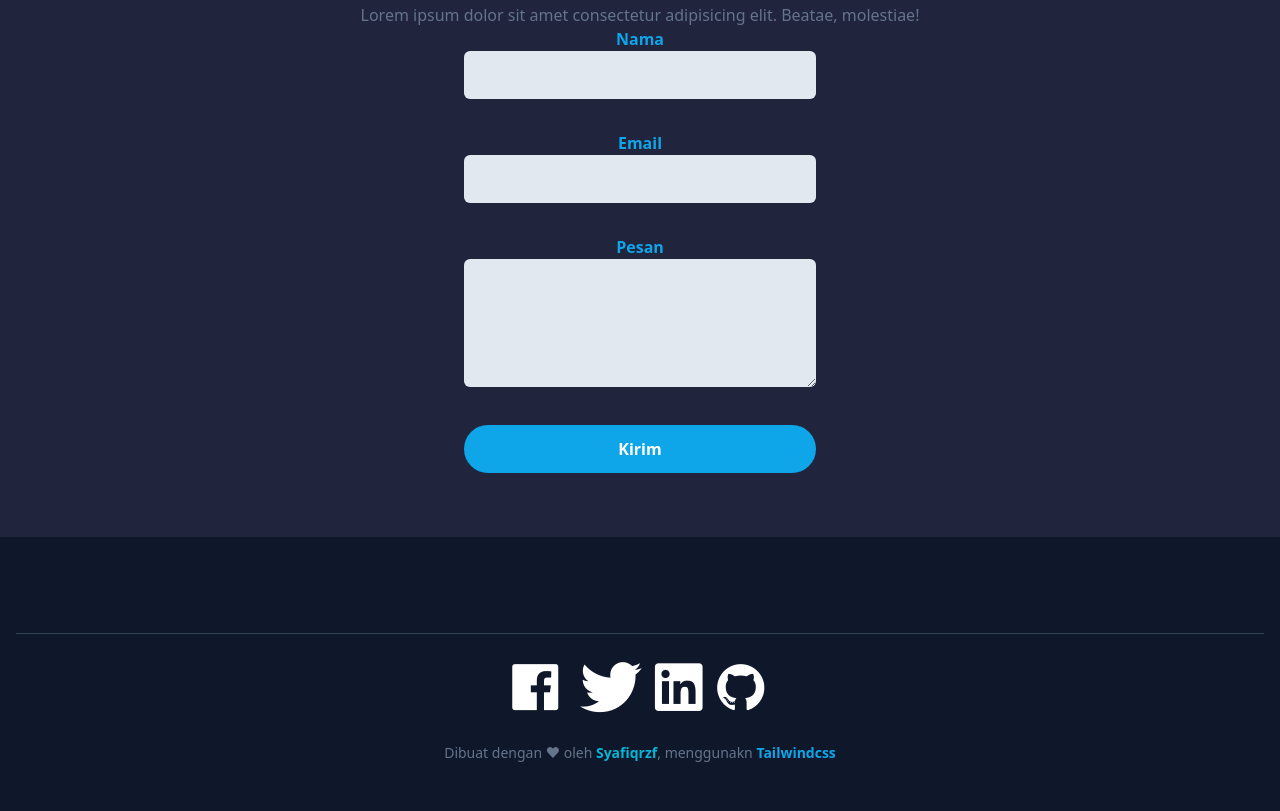
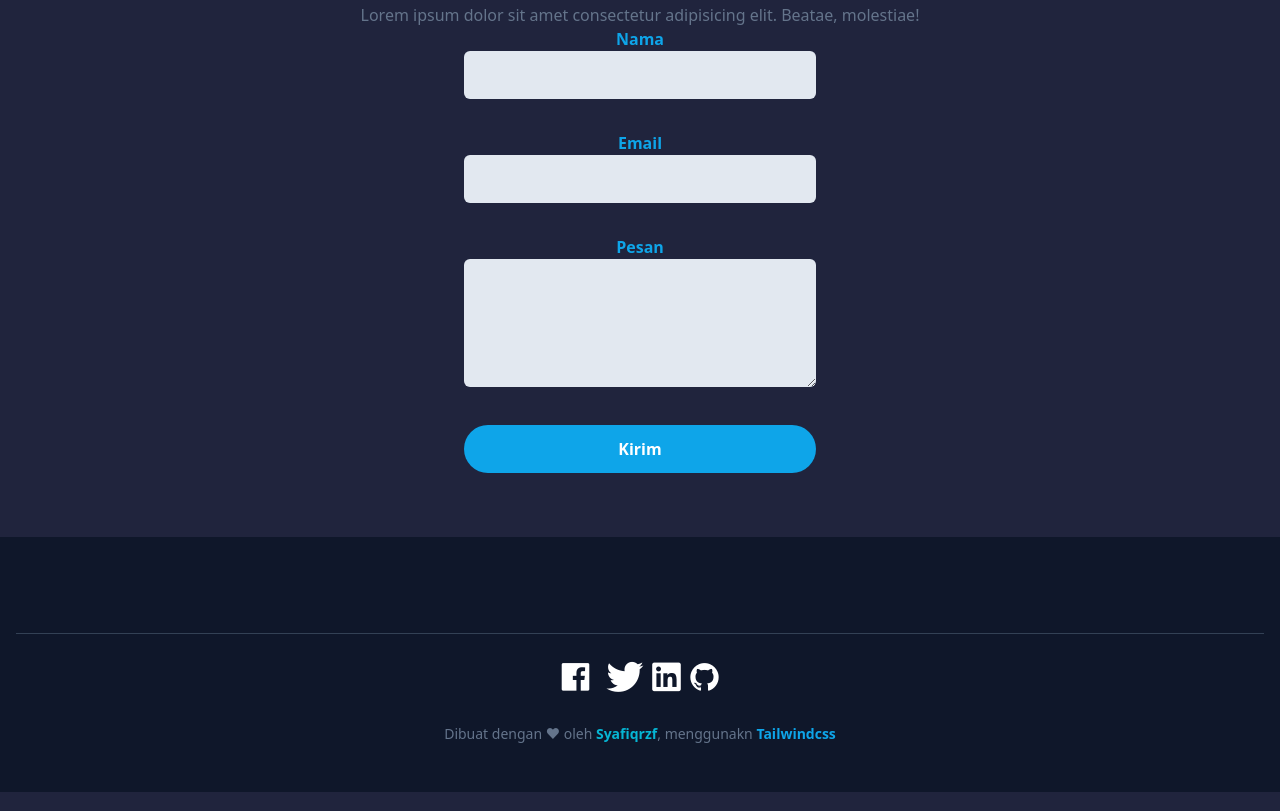
Before and after one commit to Syafiq1331/Portfolio, a website: page index.html in a window 1280 px wide. Shown: the part 1857-2668 px from the top of the page. Drawn offline with nearby package versions, Linux system fonts and the light colour scheme.

Commit message:
"update navbar function"

```diff
--- a/index.html
+++ b/index.html
@@ -37,7 +37,7 @@
                                 <a href="#about" class="py-2 mx-8  flex group-hover:text-cyan-500">Tentang saya</a>
                             </li>
                             <li class="group">
-                                <a href="#portfolio" class="py-2 mx-8  flex group-hover:text-cyan-500">Portfolio</a>
+                                <a href="#project" class="py-2 mx-8  flex group-hover:text-cyan-500">Project</a>
                             </li>
                             <li class="group">
                                 <a href="#contact" class="py-2 mx-8  flex group-hover:text-cyan-500">Contact</a>
@@ -218,7 +218,7 @@
 
 
     <!-- Contact Me start -->
-    <sectio id="Contact" class="pt-36 pb-32">
+    <sectio id="contact" class="pt-36 pb-32">
         <div class="container">
             <div class="w-full px-4">
                 <div class="max-w-xl mx-auto text-center mb-16">
@@ -262,14 +262,14 @@
             <div class="w-full border-t border-slate-700">
                 <div class="flex items-center justify-center mb-5">
                     <div class="flex mt-5 items-center">
-                        <button class="mr-3 p-2">
+                        <button class="mr-2 p-2">
                             <a href="https://m.facebook.com/syafiqrzf" target="_blank">
 
                                 <i class="devicon-facebook-plain text-white hover:text-sky-500"></i>
 
                             </a>
                         </button>
-                        <button class="mr-3">
+                        <button class="mr-2">
                             <a href="https://www.twitter.com/syafiqrzf/" target="_blank">
 
 
@@ -278,7 +278,7 @@
 
                             </a>
                         </button>
-                        <button class="mr-3">
+                        <button class="mr-2">
                             <a href="https://www.linkedin.com/in/rizky-fauzi-b07a75219/" target="_blank">
 
 
@@ -287,7 +287,7 @@
 
                             </a>
                         </button>
-                        <button class="mr-3">
+                        <button class="mr-2">
                             <a href="https://github.com/Syafiq1331" target="_blank">
 
 
--- a/public/style.css
+++ b/public/style.css
@@ -3,5 +3,5 @@ body{
 }
 
 i{
-    font-size: 50px !important;
+    font-size: 30px !important;
 }
```
